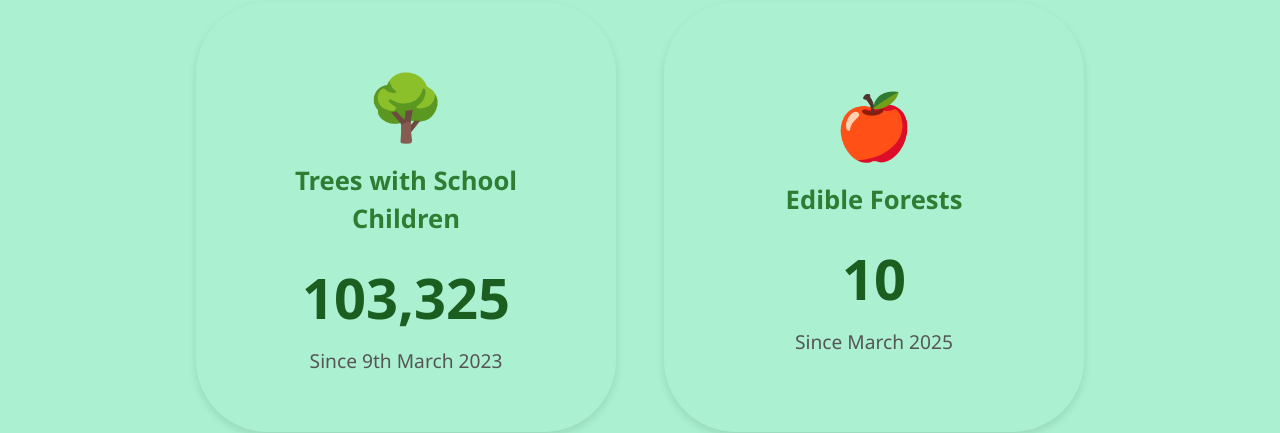
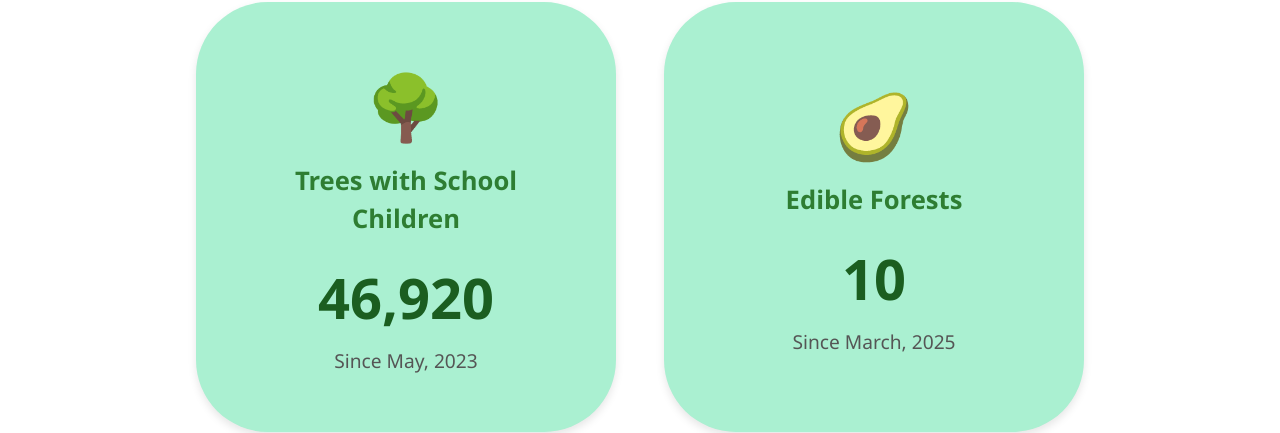
Before and after one commit to josephkipkemoi/orchard-bloom-guide, a React (Vite) app: page / in a window 1280 px wide. Shown: the part 886-1319 px from the top of the page. Built offline with nearby package versions, Linux system fonts and the light colour scheme.

Commit message:
delayed timer and addeved avocado emoji

```diff
--- a/src/components/ui/counter.jsx
+++ b/src/components/ui/counter.jsx
@@ -5,7 +5,7 @@ const Counter = ({ label, target, startDate, emoji }) => {
 
   useEffect(() => {
     let start = 0;
-    const duration = 5000; // animation duration in ms
+    const duration = 15000; // animation duration in ms
     const increment = Math.ceil(target / (duration / 50));
 
     const interval = setInterval(() => {
@@ -37,14 +37,14 @@ const TreeForestCounter = () => {
       <Counter
         label="Trees with School Children"
         target={103325}
-        startDate="9th March 2023"
+        startDate="May, 2023"
         emoji="🌳"
       />
       <Counter
         label="Edible Forests"
         target={10}
-        startDate="March 2025"
-        emoji="🍎"
+        startDate="March, 2025"
+        emoji="🥑"
       />
     </div>
   );
@@ -58,7 +58,7 @@ const styles = {
     justifyContent: 'center',
     gap: '3rem',
     padding: '3rem',
-    backgroundColor: '#aaf0d1',
+    backgroundColor: '#fff',
     fontFamily: 'Segoe UI, sans-serif',
   },
   card: {
```
